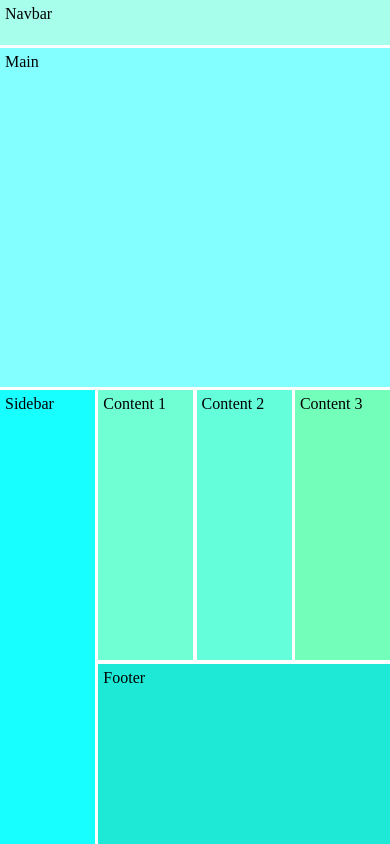
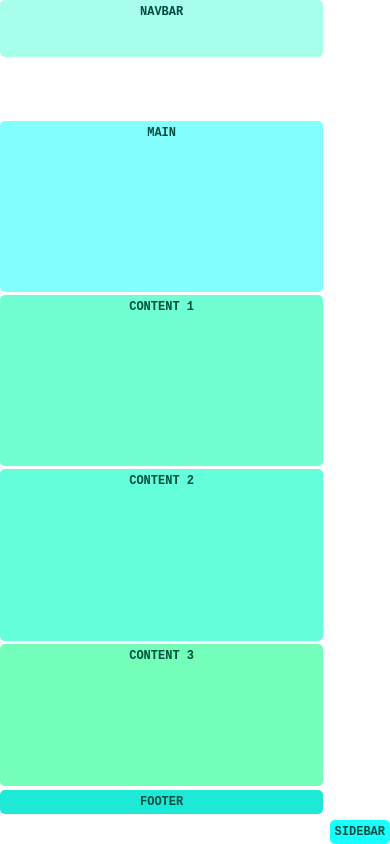
Before and after one commit to codingwithhamid/css-grid, a plain HTML site: page index.html in a window 390 px wide. Drawn offline with Linux system fonts and the light colour scheme.

Commit message:
reponsive

```diff
--- a/style.css
+++ b/style.css
@@ -2,6 +2,10 @@
     margin: 0;
     padding: 0;
 
+}
+:root{
+    --main-radius:5px;
+    --main-padding:5px;
 }
 .container{
     display: grid;
@@ -13,48 +17,79 @@
     "sidebar content1 content2 content3"
     "sidebar footer footer footer";
 grid-gap: 0.2rem;
+font-family: 'Courier New', Courier, monospace;
+font-weight: 800;
+text-transform: uppercase;
+font-size: 12px;
+text-align: center;
+
+color: #004d40;
 }
 nav{
-    padding: 5px;
+
     background-color: #a7ffeb;
     grid-area: nav;
+    border-radius: var(--main-radius);
+    padding: var(--main-padding);
 }
 main{
-    padding: 5px;
 
+    border-radius: var(--main-radius);
+    padding: var(--main-padding);
     background-color: #84ffff;
     grid-area: main;
 }
 #sidebar{
-        padding: 5px;
 
+        border-radius: var(--main-radius);
+        padding: var(--main-padding);
 background-color: #18ffff;
 grid-area: sidebar;
 }
 #content1{
-      padding: 5px;
 
+      border-radius: var(--main-radius);
+      padding: var(--main-padding);
     background-color: #6fffd2;
     grid-area: content1;
 }
 #content2{
-    padding: 5px;
 
+    border-radius: var(--main-radius);
+    padding: var(--main-padding);
     background-color: #64ffda;
     grid-area: content2;
 
 }
 #content3{
-    padding: 5px;
 
+    border-radius: var(--main-radius);
+    padding: var(--main-padding);
     background-color: #73ffba;
     grid-area: content3;
 
 }
 footer{
-    padding: 5px;
 
+    border-radius: var(--main-radius);
+    padding: var(--main-padding);
     background-color: #1de9d6;
     grid-area: footer;
 
 }
+@media (max-width:550px){
+    .container{
+        grid-template-columns: 1fr;
+        grid-template-rows: 0.4fr 0.4fr 1.2fr 1.2fr 1.2fr 1fr;
+        grid-template-areas:
+        "nav"
+        "slider"
+        "main"
+        "content1"
+        "content2"
+        "content3"
+        "footer";
+
+    }
+
+}
```
